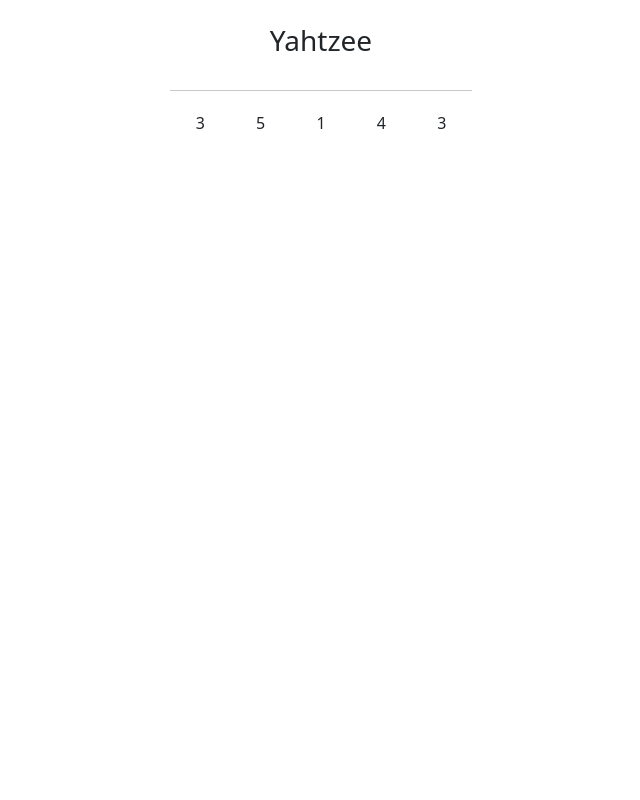
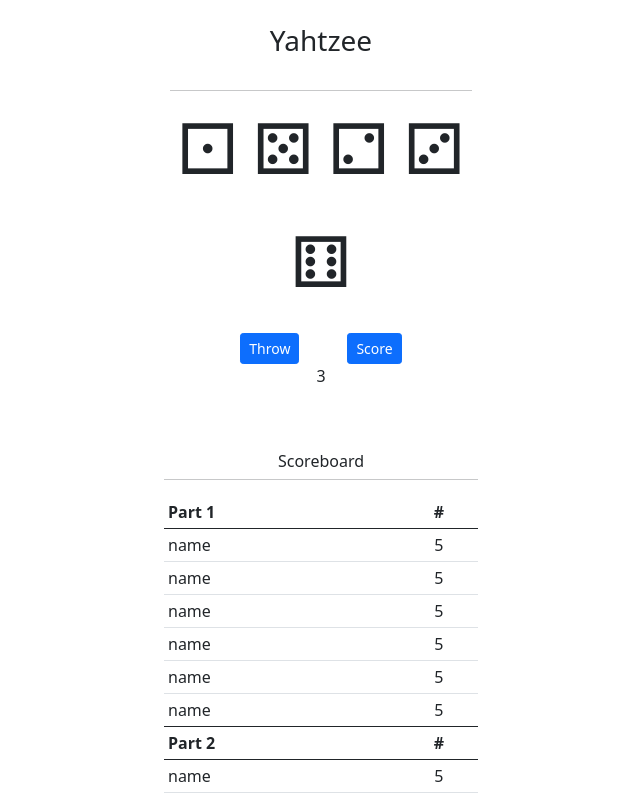
Before and after one commit to Goosterhof/Yahtzee_Vue, a Vue app in the folder yahtzee/: page / in a window 1280 px wide. Shown: the top 800 px of the page, without its empty margins (319-959 px from the left). Built offline with nearby package versions, Linux system fonts and the light colour scheme.

Commit message:
Commit changes 06-05-2021
Rollbtn doesnt work yet.

```diff
--- a/yahtzee/public/index.html
+++ b/yahtzee/public/index.html
@@ -1,7 +1,7 @@
 <!DOCTYPE html>
 <html lang="">
   <head>
-    <meta charset="utf-16">
+    <meta charset="utf-8">
     <meta http-equiv="X-UA-Compatible" content="IE=edge">
     <meta name="viewport" content="width=device-width,initial-scale=1.0">
     <link rel="icon" href="<%= BASE_URL %>favicon.ico">
--- a/yahtzee/src/components/Button.vue
+++ b/yahtzee/src/components/Button.vue
@@ -1,6 +1,6 @@
 <template>
   <div class="container-fluid">
-    <button class="btn btn-primary" type="button" name="button">{{name}}</button>
+    <button @click="onClick()" class="btn btn-primary btn-sm" type="button">{{name}}</button>
   </div>
 </template>
 
@@ -8,15 +8,15 @@
 export default {
   name: 'Button',
   props: {
-    name: name
+    name: String
   },
   data() {
     return {
     }
   },
   methods: {
-    methodName(){
-
+    onClick(){
+      this.$emit('btn-click')
     }
   },
 }
--- a/yahtzee/src/components/Dice.vue
+++ b/yahtzee/src/components/Dice.vue
@@ -1,15 +1,22 @@
 <template>
   <div class="row w-50 m-auto">
-    <div class="col">
+    <div class="col text-center">
+
+
       <Die/>
+
+      <div class="btn-group mt-3" role="group">
+        <Button @btn-click="throwIt"  name="Throw"/>
+        <Button @btn-click="getScore" name="Score"/>
+      </div>
   </div>
 </div>
 </template>
 
 
 <script>
-import Die from '../components/Die'
-import Button from '../components/Button'
+import Die from './Die'
+import Button from './Button'
 
 export default {
   name: 'Dice',
@@ -20,16 +27,26 @@
   data() {
     return {
       diceAmount: 5,
+      die: Die
     }
   },
+  computed: {
+  },
+
+
   methods: {
-    methodName(){
-
-    }
+    throwIt(){
+      return this.die;
+    },
+    getScore(){
+      console.log('Get Score');
+    },
+    log(){
+      console.log(Die.computed);
+    },
   },
 }
 </script>
 
 <style scoped>
-
 </style>
--- a/yahtzee/src/components/Die.vue
+++ b/yahtzee/src/components/Die.vue
@@ -1,6 +1,13 @@
 <template>
   <div class="row w-50 m-auto">
-    <div :class="{'toggle': toggle }" @click="toggleClass" class="col text-center p-3 m-1" v-for="die in diceUni" v-html="die"></div>
+    <div :class="{'toggle': toggle }"
+        @click="toggleClass"
+        v-for="die in die"
+        v-html=""
+        :data-attribute="die"
+        :die="die"
+        class="col text-center p-1" >
+      </div>
     </div>
   </div>
 </template>
@@ -10,19 +17,25 @@
   name: 'Die',
   data() {
     return {
-      toggle: false
+      toggle: false,
+      dieArr: [],
     }
   },
   computed:{
-    diceUni(){
-    let diceUni = [];
+    die(){
+    let die = [];
       for (var i = 0; i < 5; i++) {
-        diceUni[i] = Math.ceil(Math.random() * 6)
+        die[i] = Math.ceil(Math.random() * 6)
       }
-      return diceUni;
+      return die;
     }
   },
   methods: {
+    // dieMethod() {
+    //   for (var i = 0; i < 5; i++) {
+    //     this.dieArr[i].push(Math.ceil(Math.random() * 6))
+    //   }
+    // },
     toggleClass(event) {
        event.target.classList.toggle('toggle')
     }
@@ -34,7 +47,28 @@
 
 <style scoped>
   .toggle{
-    border-bottom: 1px solid #000;
-    text-decoration: bold;
+    box-shadow:0px -4px 0px -0px #000 inset;
+    font-weight: 900;
+  }
+  .col{
+    font-size: 70px
+  }
+  .col[data-attribute="1"]:after{
+    content: '\2680';
+  }
+  .col[data-attribute="2"]:after{
+    content: '\2681';
+  }
+  .col[data-attribute="3"]:after{
+    content: '\2682';
+  }
+  .col[data-attribute="4"]:after{
+    content: '\2683';
+  }
+  .col[data-attribute="5"]:after{
+    content: '\2684';
+  }
+  .col[data-attribute="6"]:after{
+    content: '\2685';
   }
 </style>
--- a/yahtzee/src/components/Score.vue
+++ /dev/null
@@ -1,24 +0,0 @@
-<template>
-  <div class="container-fluid">
-
-  </div>
-</template>
-
-<script>
-export default {
-  name: 'Score',
-  data() {
-    return {
-    }
-  },
-  methods: {
-    methodName(){
-
-    }
-  },
-}
-</script>
-
-<style scoped>
-
-</style>
--- /dev/null
+++ b/yahtzee/src/components/ScorePartOne.vue
@@ -0,0 +1,46 @@
+<template>
+   <tbody>
+    <tr v-for="list in scores" >
+     <td scope="row" >{{name}}</td>
+     <td
+      :class="{'toggle': toggle }"
+      @click="toggleClass"
+      class="text-center"
+      data-bs-toggle="tooltip"
+      data-bs-placement="right"
+      title="Select to keep score">{{value}}</td>
+    </tr>
+  </tbody>
+</template>
+
+<script>
+export default {
+  name: 'ScorePartOne',
+  props: {
+    name: String,
+    value: String,
+  },
+  data() {
+    return {
+      scores: 6,
+      toggle: false
+    }
+  },
+  methods: {
+    toggleClass(event) {
+       event.target.classList.toggle('toggle')
+    }
+  },
+}
+</script>
+
+<style scoped>
+  .toggle{
+    background: grey!important;
+    color: #fff !important;
+  }
+.text-center:hover{
+  background-color: rgba(0, 0, 0, 0.2);
+}
+
+</style>
--- /dev/null
+++ b/yahtzee/src/components/ScorePartTwo.vue
@@ -0,0 +1,46 @@
+<template>
+   <tbody>
+    <tr v-for="list in scores" >
+     <td scope="row" >{{name}}</td>
+     <td
+      :class="{'toggle': toggle }"
+      @click="toggleClass"
+      class="text-center"
+      data-bs-toggle="tooltip"
+      data-bs-placement="right"
+      title="Select to keep score">{{value}}</td>
+    </tr>
+  </tbody>
+</template>
+
+<script>
+export default {
+  name: 'ScorePartTwo',
+  props: {
+    name: String,
+    value: String,
+  },
+  data() {
+    return {
+      scores: 6,
+      toggle: false
+    }
+  },
+  methods: {
+    toggleClass(event) {
+       event.target.classList.toggle('toggle')
+    }
+  },
+}
+</script>
+
+<style scoped>
+  .toggle{
+    background: grey!important;
+    color: #fff !important;
+  }
+  .text-center:hover{
+  background-color: rgba(0, 0, 0, 0.2);
+  }
+
+</style>
--- /dev/null
+++ b/yahtzee/src/components/Scoreboard.vue
@@ -0,0 +1,48 @@
+<template>
+  <div class="row w-25 m-auto mt-5">
+    <h6 class="text-center">Scoreboard</h6>
+    <hr>
+    <table class="table table-sm">
+     <thead>
+      <tr>
+       <th scope="col">Part 1</th>
+       <th scope="col" class="text-center">#</th>
+      </tr>
+     </thead>
+      <ScorePartOne name="name" value="5"/>
+     <thead>
+      <tr>
+       <th scope="col">Part 2</th>
+       <th scope="col" class="text-center">#</th>
+      </tr>
+     </thead>
+     <ScorePartTwo name="name" value="5"/>
+   </table>
+  </div>
+</template>
+
+<script>
+import ScorePartOne from './ScorePartOne'
+import ScorePartTwo from './ScorePartTwo'
+export default {
+  name: 'Scoreblock',
+  components: {
+    ScorePartOne,
+    ScorePartTwo
+  },
+  data() {
+    return {
+
+    }
+  },
+  methods: {
+    methodName(){
+
+    }
+  },
+}
+</script>
+
+<style scoped>
+
+</style>
--- /dev/null
+++ b/yahtzee/src/components/Turn.vue
@@ -0,0 +1,30 @@
+<template>
+<div class="row w-50 m-auto">
+  <div class="col text-center">
+    <p>{{ this.turns }}</p>
+    </div>
+  </div>
+</template>
+
+<script>
+export default {
+  name: 'Turn',
+  props: {
+    turn: String
+  },
+  data() {
+    return {
+      turns: 3,
+    }
+  },
+  methods: {
+    turnsLeft(){
+
+    }
+  },
+}
+</script>
+
+<style scoped>
+
+</style>
--- a/yahtzee/src/views/Game.vue
+++ b/yahtzee/src/views/Game.vue
@@ -6,27 +6,26 @@
         <hr class="w-50 m-auto">
       </div>
     </div>
-
     <Dice/>
 
-
-    <Score/>
-
-
+    <Turn/>
+    <Scoreboard/>
   </div>
 </template>
 
 <script>
 import Dice from '../components/Dice'
-import Score from '../components/Score'
+import Turn from '../components/Turn'
 import Button from '../components/Button'
+import Scoreboard from '../components/Scoreboard'
 
 
 export default{
   components: {
     Dice,
-    Score,
+    Turn,
     Button,
+    Scoreboard,
 
   }
 }
@@ -34,10 +33,6 @@
 
 </script>
 
-
-
-
-
 <style scoped>
 
 </style>
```
